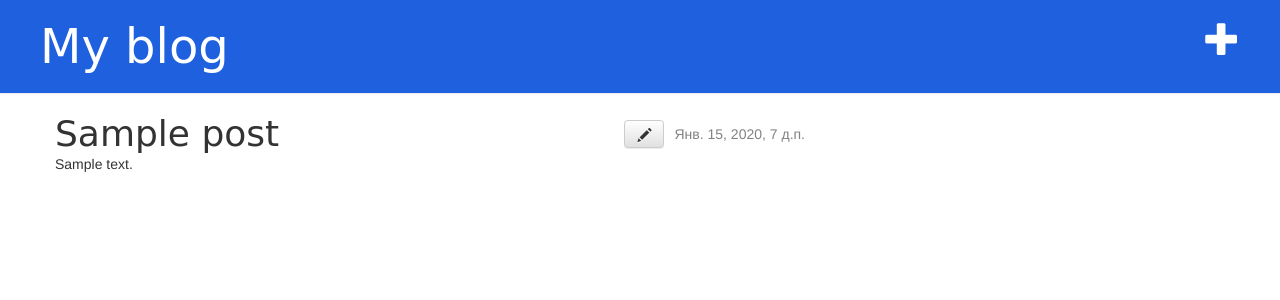
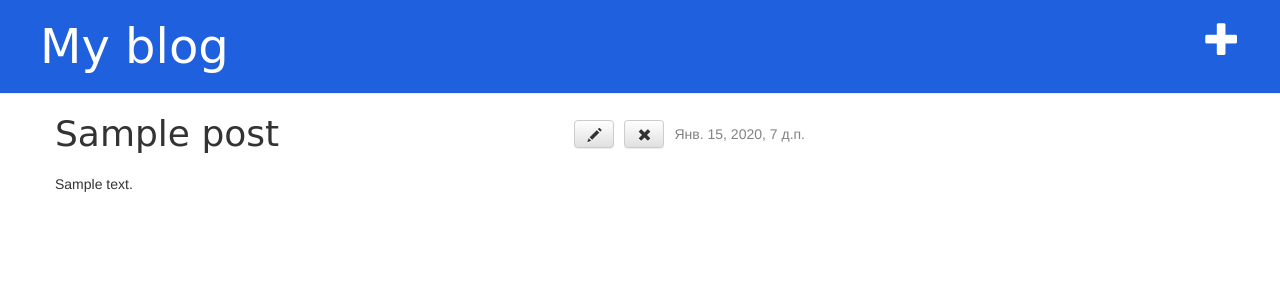
Before and after one commit to ChelovechKo/my-first-blog, a Django app: page /post/1 in a window 1280 px wide. Shown: the top 300 px of the page. Run offline with Django 3.2, Linux system fonts and the light colour scheme; a user stored in the database is signed in; tables that the repository leaves empty hold one stand-in row (values such as "Sample post"); some libraries are stand-ins or nearby versions; some web fonts are replaced.

Commit message:
Add remove button

```diff
--- a/blog/static/css/blog.css
+++ b/blog/static/css/blog.css
@@ -23,7 +23,7 @@ h1, h2, h3, h4 {
     float: right;
 }
 
-.edit_btn{
+.button{
 	float: right;
 	margin-right: 1rem;
 	margin-top: 6px;
--- a/blog/templates/blog/post_detail.html
+++ b/blog/templates/blog/post_detail.html
@@ -9,12 +9,16 @@
 						{{ post.published_date }}
 				{% endif %}
 			</span>
-			<span class="edit_btn">
-				{% if user.is_authenticated %}
-						<a class="btn btn-default" href="{% url 'post_edit' pk=post.pk %}"><span class="glyphicon glyphicon-pencil"></span></a>
-				{% endif %}
-			</span>
+			{% if user.is_authenticated %}
+				<span class="button">
+					<a class="btn btn-default" href="{% url 'post_remove' pk=post.pk %}"><span class="glyphicon glyphicon-remove"></span></a>
+				</span>
+				<span class="button">
+					<a class="btn btn-default" href="{% url 'post_edit' pk=post.pk %}"><span class="glyphicon glyphicon-pencil"></span></a>
+				</span>
+			{% endif %}
 		</div>
+		<br>
 		<div>
 			<p>{{ post.text|linebreaksbr }}</p>
 		</div>
--- a/blog/templates/blog/post_list.html
+++ b/blog/templates/blog/post_list.html
@@ -11,6 +11,7 @@
 					<p>Опубликовано: {{ post.published_date }}</p>
 				</span>
 			</div>
+			<br>
 			<p>{{ post.text|linebreaksbr }}</p>
 		</div>
 	{% endfor %}
--- a/blog/urls.py
+++ b/blog/urls.py
@@ -7,4 +7,5 @@ urlpatterns = [
     path('post/<int:pk>', views.post_detail, name='post_detail'),
     path('post/new/', views.post_new, name='post_new'),
     path('post/<int:pk>/edit/', views.post_edit, name='post_edit'),
+    path('post/<pk>/remove/', views.post_remove, name='post_remove'),
 ]
--- a/blog/views.py
+++ b/blog/views.py
@@ -38,3 +38,8 @@ def post_edit(request, pk):
     else:
         form = PostForm(instance=post)
     return render(request, 'blog/post_edit.html', {'form': form})
+
+def post_remove(request, pk):
+    post = get_object_or_404(Post, pk=pk)
+    post.delete()
+    return redirect('post_list')
```
